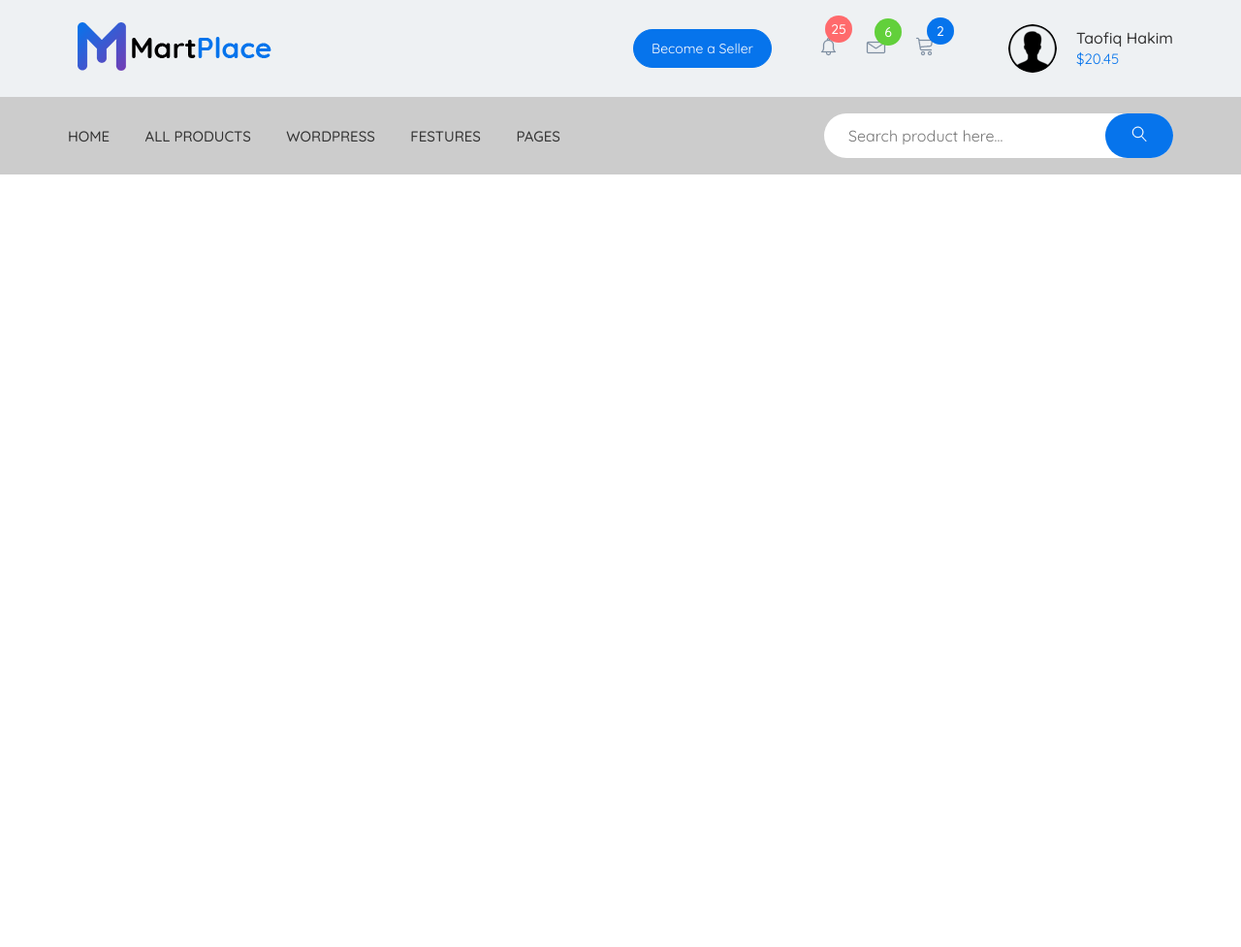
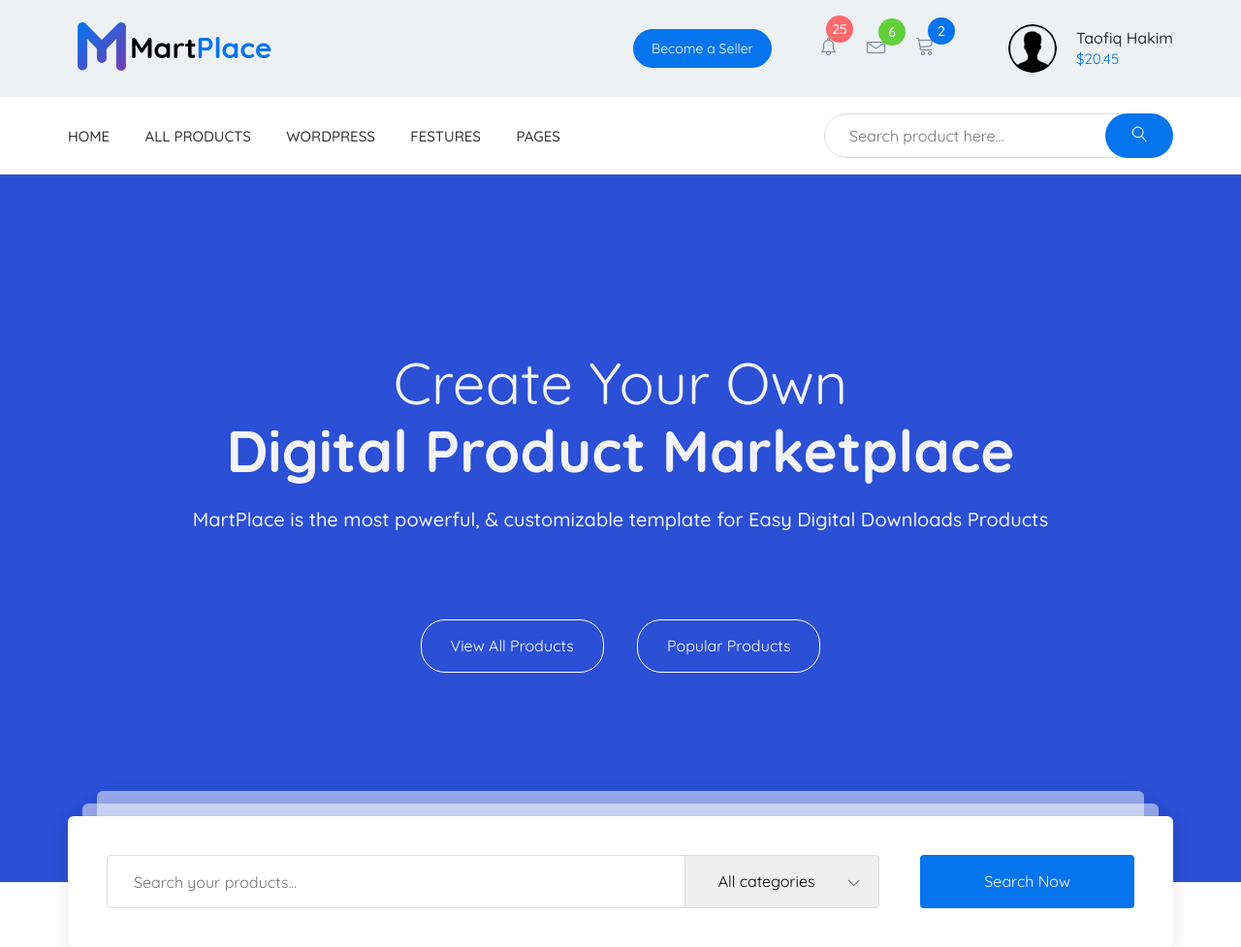
Before and after one commit to antonkondrat/MarketPlace, a website: page app/index.html in a window 1280 px wide. Shown: the whole page at 97% size. Before the commit the page ends 800 px from the top, so only its background shows below. Drawn offline with nearby package versions, Linux system fonts and the light colour scheme; files that its build step writes are made by us from their sources.

Commit message:
header competed

```diff
--- a/app/index.html
+++ b/app/index.html
@@ -98,6 +98,37 @@
       </div>
    </section>
 
+   <section class="header__product">
+      <div class="container">
+         <div class="header__product-inner">
+            <div class="header__product-title">
+               Create Your Own
+               <span>Digital Product Marketplace</span>
+            </div>
+            <div class="header__product-text">
+               MartPlace is the most powerful, & customizable template for Easy Digital Downloads Products
+            </div>
+            <div class="header__product-buttons">
+               <button class="product-button" type="submit">View All Products</button>
+               <button class="product-button" type="submit">Popular Products</button>
+            </div>
+            <div class="header__product-select">
+               <form class="product__select-form">
+                  <input type="text" placeholder="Search your products...">
+                  <div class="product-select">
+                     <select name="select">
+                        <option value="value1" selected>All categories</option>
+                     </select>
+                  </div>
+                  <button type="submit">Search Now</button>
+               </form>
+            </div>
+            <div class="header__product-select2"></div>
+            <div class="header__product-select3"></div>
+         </div>
+      </div>
+   </section>
+
    <script src="https://ajax.googleapis.com/ajax/libs/jquery/3.4.1/jquery.min.js"></script>
    <script src="js/libs.min.js"></script>
    <script src="js/main.js"></script>
--- a/app/scss/_global.scss
+++ b/app/scss/_global.scss
@@ -16,6 +16,13 @@
    padding: 0;
    list-style: none;
 }
+input {
+   color: #333333;
+   outline: transparent;
+}
+select {
+   outline: transparent;
+}
 body {
    font-family: 'Quicksand', sans-serif;
    font-weight: 400;
--- a/app/scss/style.scss
+++ b/app/scss/style.scss
@@ -56,9 +56,9 @@
 .icon__circle-3 {
    position: absolute;
    min-width: 28px;
-   min-height: 22px;
+   min-height: 28px;
    padding: 6px;
-   border-radius: 50%;
+   border-radius: 14px;
    color: #fff;
    font-size: 14px;
    font-weight: 500;
@@ -67,17 +67,17 @@
 .icon__circle-1 {
    background-color: $red;
    top: -22px;
-   right: -16px;
+   left: 6px;
 }
 .icon__circle-2 {
    background-color: $green;
    top: -22px;
-   right: -16px;
+   left: 13px;
 }
 .icon__circle-3 {
    background-color: $blue;
    top: -20px;
-   right: -22px;
+   left: 13px;
 }
 .header__user-icon {
    margin-right: 20px;
@@ -105,7 +105,7 @@
    }
 }
 .header__menu {
-   background-color: #ccc;
+   background-color: #fff;
 }
 .header__menu-inner {
    display: flex;
@@ -139,8 +139,7 @@
          height: 46px;
          padding: 0 85px 0 25px;
          border-radius: 25px;
-         border: none;
-         outline: transparent;
+         border: 1px solid rgb(220, 220, 220);
          width: 360px;
       }
       button {
@@ -157,3 +156,142 @@
       }
    }
 }
+.header__product {
+   min-height: 730px;
+   background-color: #2b4fd5;
+   position: relative;
+}
+.header__product {
+   &-inner {
+      text-align: center;
+      color: #f3f3f8;
+      padding-top: 180px;
+   }
+   &-title {
+      font-size: 60px;
+      line-height: 70px;
+      span {
+         display: block;
+         font-weight: 700;
+      }
+   }
+   &-text {
+      font-size: 20px;
+      font-weight: 500;
+      line-height: 72px;
+   }
+   &-buttons {
+      margin-top: 67px;
+   }
+}
+.product-button {
+   height: 55px;
+   padding: 0 30px;
+   color: #fff;
+   background-color: transparent;
+   border: 1px solid #fff;
+   border-radius: 25px;
+   cursor: pointer;
+   margin-left: 15px;
+   margin-right: 15px;
+   &:hover {
+      background-color: #fff;
+      color: $blue;
+      transition: all 0.3s;
+   }
+}
+.header__product-select {
+   position: absolute;
+   width: 100%;
+   max-width: 1140px;
+   height: 135px;
+   background-color: #fff;
+   bottom: -67px;
+   box-shadow: 0px 4px 20px 0px rgba(0, 0, 0, 0.1);
+   border-radius: 6px;
+   z-index: 10;
+   padding: 0 40px;
+}
+.header__product-select2 {
+   position: absolute;
+   width: 100%;
+   max-width: 1110px;
+   height: 135px;
+   background-color: #fff;
+   bottom: -54px;
+   box-shadow: 0px 4px 20px 0px rgba(0, 0, 0, 0.1);
+   opacity: 0.502;
+   border-radius: 6px;
+   z-index: 9;
+   left: 0;
+   right: 0;
+   margin: 0 auto;
+}
+.header__product-select3 {
+   position: absolute;
+   width: 100%;
+   max-width: 1080px;
+   height: 135px;
+   background-color: #fff;
+   bottom: -41px;
+   box-shadow: 0px 4px 20px 0px rgba(0, 0, 0, 0.1);
+   opacity: 0.502;
+   border-radius: 6px;
+   z-index: 8;
+   left: 0;
+   right: 0;
+   margin: 0 auto;
+}
+.product__select-form {
+   display: flex;
+   justify-content: space-between;
+   align-items: center;
+   height: 100%;
+   input {
+      height: 55px;
+      padding: 0 27px;
+      border-radius: 4px;
+      border: 1px solid rgb(220, 220, 220);
+      border-top-right-radius: 0;
+      border-bottom-right-radius: 0;
+      position: relaive;
+      width: 612px;
+   }
+   button {
+      background-color: $blue;
+      color: #fff;
+      border: none;
+      border-radius: 4px;
+      padding: 0 66px;
+      font-size: 16px;
+      height: 55px;
+      cursor: pointer;
+      margin-left: 30px;
+   }
+}
+.product-select {
+   position: relative;
+   margin-left: -15px;
+   select {
+      height: 55px;
+      width: 201px;
+      border: 1px solid rgb(220, 220, 220);
+      border-top-right-radius: 4px;
+      border-bottom-right-radius: 4px;
+      padding: 0 45px 0 34px;
+      appearance: none;
+      cursor: pointer;
+      margin-left: -14px;
+      display: block;
+   }
+   &::before {
+      content: "";
+      position: absolute;
+      background-image: url(../images/icons/chevron-down.png);
+      width: 13px;
+      height: 8px;
+      right: 20px;
+      top: 25px;
+      pointer-events: none;
+   }
+}
```
Also changed, not shown: app/images/icons/chevron-down.png (added), 8 other files.
